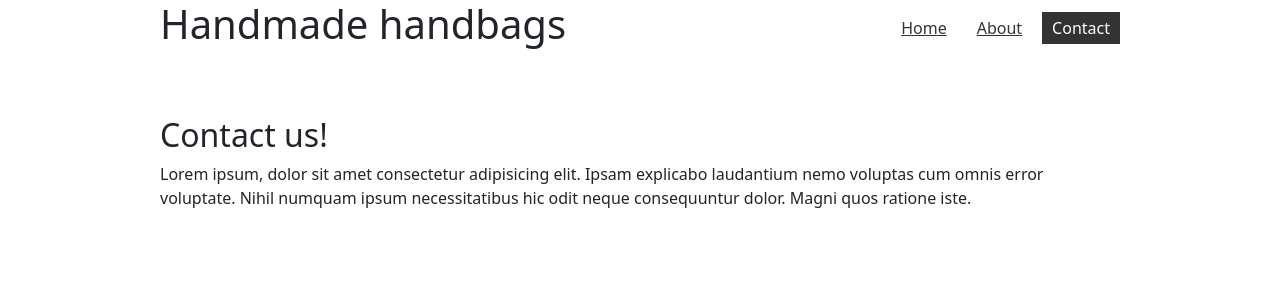
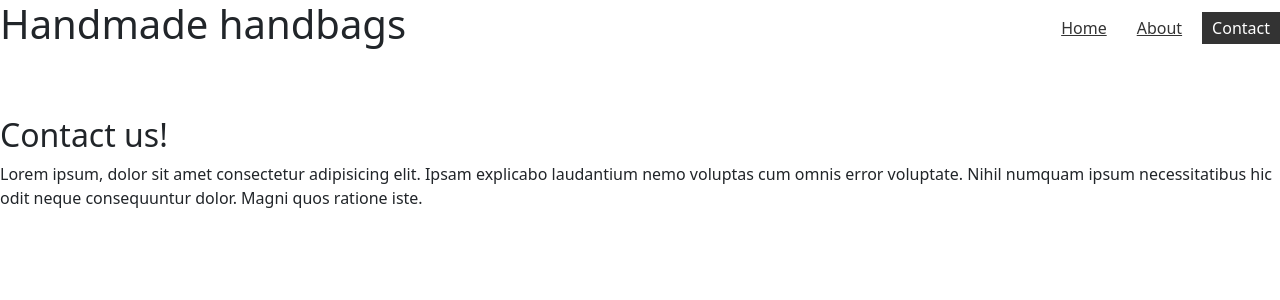
Before and after one commit to marialovgren/webshop, a React (Create React App) app: page /contact in a window 1280 px wide. Shown: the top 300 px of the page. Built offline with nearby package versions, Linux system fonts and the light colour scheme.

Commit message:
moved styles from app.css to index.css

```diff
--- a/src/App.css
+++ b/src/App.css
@@ -1,24 +1,3 @@
 .App {
   min-height: 100%;
-  max-width: 960px;
-  margin: 0 auto;
 }
-nav {
-  display: flex;
-  margin: 0 auto 60px;
-  gap: 10px;
-  align-items: center;
-}
-nav h1 {
-  margin-right: auto;
-}
-nav a {
-  color: #333;
-  padding: 4px 10px;
-}
-
-nav a.active {
-  color: white;
-  background: #333;
-  text-decoration: none;
-}
--- a/src/index.css
+++ b/src/index.css
@@ -1,13 +1,60 @@
-body {
-  margin: 0;
-  font-family: -apple-system, BlinkMacSystemFont, 'Segoe UI', 'Roboto', 'Oxygen',
-    'Ubuntu', 'Cantarell', 'Fira Sans', 'Droid Sans', 'Helvetica Neue',
-    sans-serif;
-  -webkit-font-smoothing: antialiased;
-  -moz-osx-font-smoothing: grayscale;
+@import url('https://fonts.googleapis.com/css2?family=Raleway:wght@100;200;300;400;500;600;700;800&display=swap');
+
+/* basic styles */
+html, body, #root {
+  height: 100%;
 }
 
-code {
-  font-family: source-code-pro, Menlo, Monaco, Consolas, 'Courier New',
-    monospace;
+body {
+  font-family: Raleway, sans-serif;
+  margin: 0;
+  font-size: 1.4em;
+  background: #dfdfdf;
+  color: #333;
 }
+
+h1,h2,h3,p {
+  margin: 0;
+}
+
+input, textarea {
+  color: #333;
+  padding: 8px;
+  font-size: 1em;
+  border-radius: 4px;
+  border: 1px solid #d4d4d4;
+  background-color: #fff;
+  display: block;
+  width: 100%;
+  box-sizing: border-box;
+}
+
+nav {
+  display: flex;
+  margin: 0 auto 60px;
+  gap: 10px;
+  align-items: center;
+}
+nav h1 {
+  margin-right: auto;
+}
+nav a {
+  color: #333;
+  padding: 4px 10px;
+}
+
+nav a.active {
+  color: white;
+  background: #333;
+  text-decoration: none;
+}
+
+.page-title {
+  text-align: center;
+  margin: 40px auto;
+  color: #333;
+}
+.loading, .error {
+  text-align: center;
+  margin: 40px auto;
+}
```
